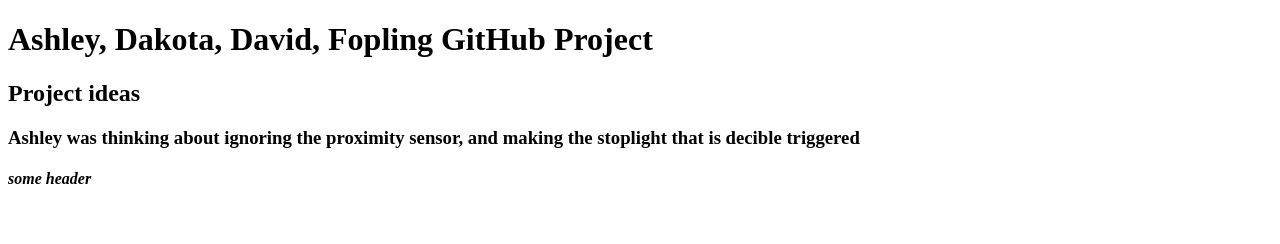
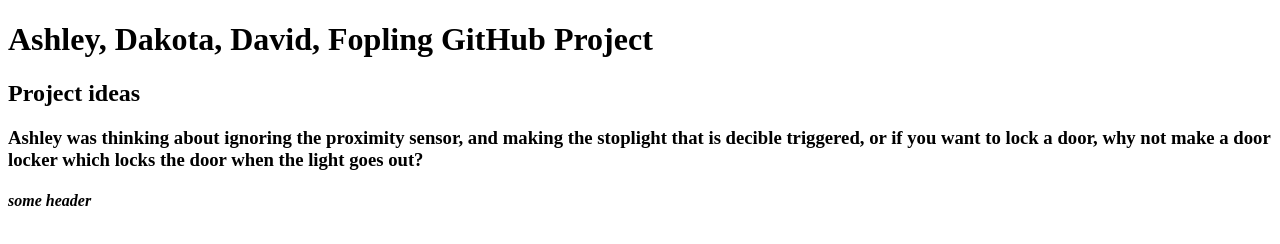
Before and after one commit to dakotabemis/dakotabemis.github.io, a plain HTML site: page index.html in a window 1280 px wide. Drawn offline with Linux system fonts and the light colour scheme.

Commit message:
Update index.html

```diff
--- a/index.html
+++ b/index.html
@@ -5,7 +5,9 @@
   <h1>Ashley, Dakota, David, Fopling GitHub Project</h1>
 
   <h2> Project ideas </h2>
-      <h3>Ashley was thinking about ignoring the proximity sensor, and making the stoplight that is decible triggered</h3>
+      <h3>Ashley was thinking about ignoring the proximity sensor, and making the stoplight that is decible triggered,
+        or if you want to lock a door, why not make a door locker which locks the door when the light goes out?
+      </h3>
 
       <h3></h3>
 
```
